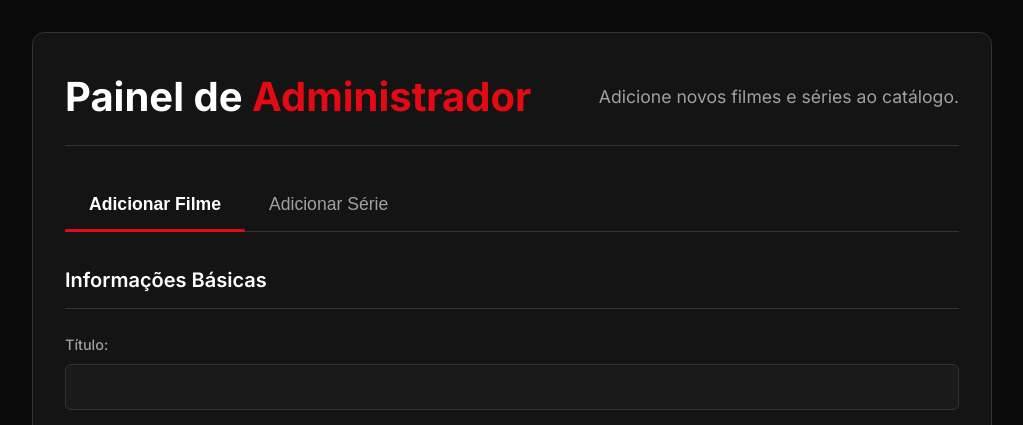
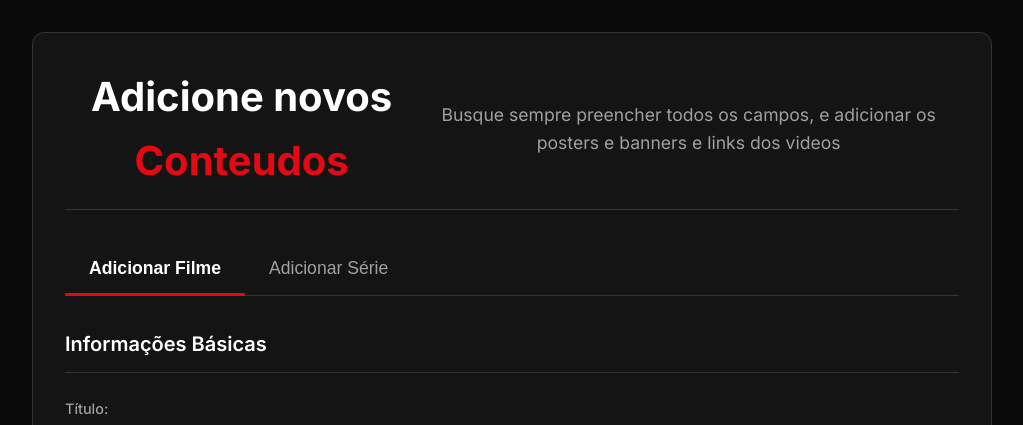
Before and after one commit to patrickcsouzadev/topfilmesc, a Spring Boot app: page /admin/content/add in a window 1280 px wide. Shown: the part 141-566 px from the top of the page, without its empty margins (128-1151 px from the left). Run offline with Spring Boot 4, Linux system fonts and the light colour scheme; a user stored in the database is signed in; some of the project's set-up classes (security, data sources, template engines, error pages and the like) are left out, and stand-ins take their place.

Commit message:
style: Alteração de algumas descrições do projeto

```diff
--- a/src/main/resources/templates/admin/add-content.html
+++ b/src/main/resources/templates/admin/add-content.html
@@ -71,8 +71,8 @@
 </header>
 <div class="admin-container">
     <div class="admin-header">
-        <h1>Painel de <span>Administrador</span></h1>
-        <p>Adicione novos filmes e séries ao catálogo.</p>
+        <h1>Adicione novos <span>Conteudos</span></h1>
+        <p>Busque sempre preencher todos os campos, e adicionar os posters e banners e links dos videos</p>
     </div>
 
     <div th:if="${successMessage}" class="success-message" th:text="${successMessage}"></div>
```
